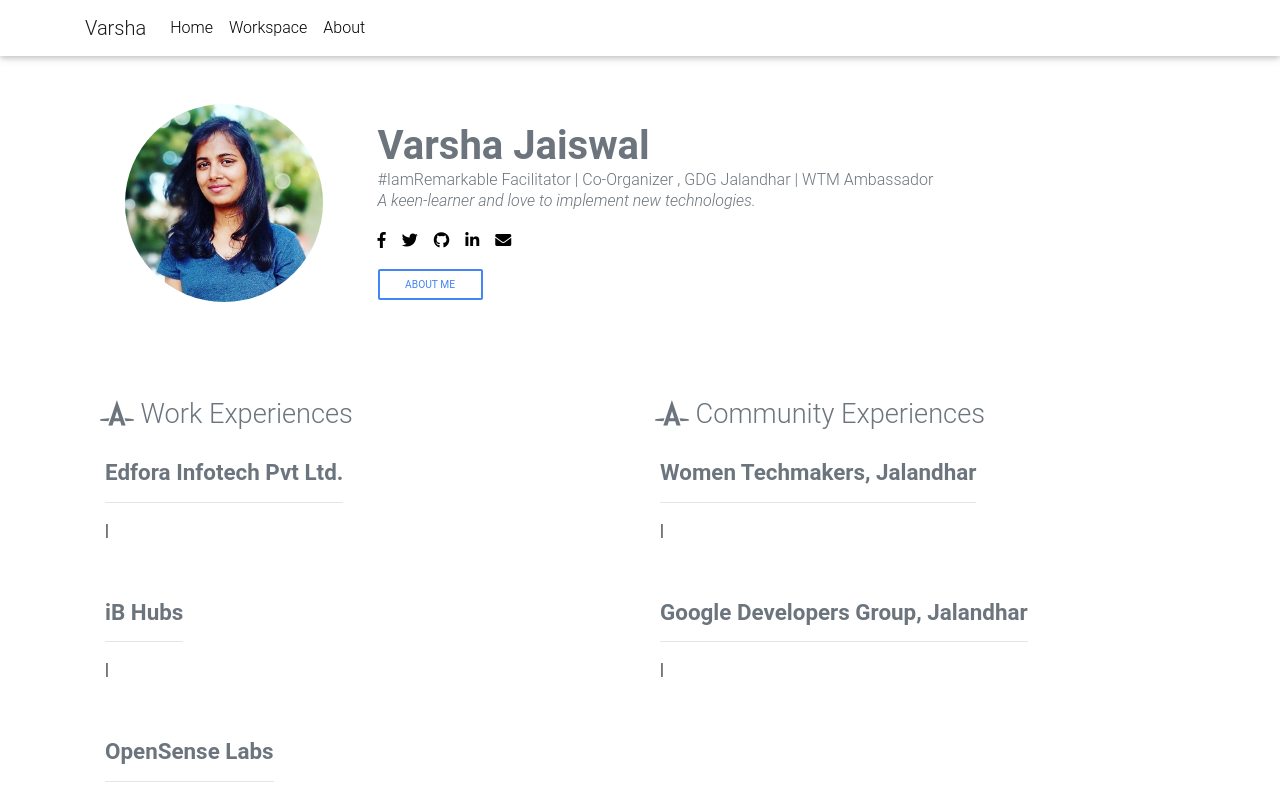
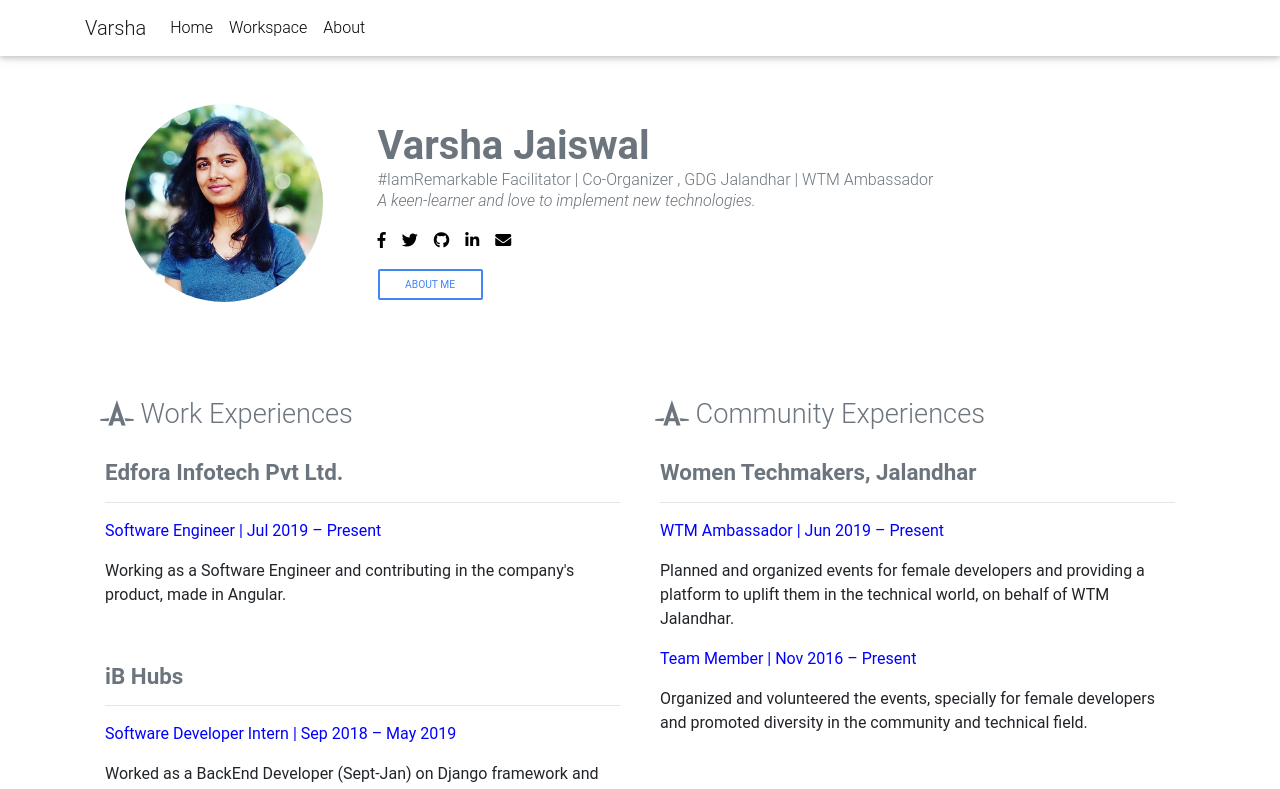
Before and after one commit to Varsha-Jaiswal/Varsha-Portfolio, a Vue app: page / in a window 1280 px wide. Shown: the top 789 px of the page. Built offline with nearby package versions, Linux system fonts and the light colour scheme.

Commit message:
UI updated (experiences)

```diff
--- a/src/components/home/experiences.vue
+++ b/src/components/home/experiences.vue
@@ -11,8 +11,16 @@
                         <div class="card-body">
                             <h4 class="card-title font-weight-bold text-muted h4-responsive" style="max-height:200">{{ item.name }}</h4>
                             <hr>
-                            <p>{{ item.role }} | {{ item.duration }}</p>
-                            <p>{{ item.description }}</p>
+                            <div v-if="item.role2 && item.duration2">
+                                <p style="color:blue">{{ item.role1 }} | {{ item.duration1 }}</p>
+                                <p>{{ item.description1 }}</p>
+                                <p style="color:blue"> {{ item.role2 }} | {{ item.duration2 }}</p>
+                                <p>{{ item.description2 }}</p>
+                            </div>
+                            <div v-else>
+                                <p style="color:blue">{{ item.role1 }} | {{ item.duration1 }} </p>
+                                <p>{{ item.description1 }}</p>
+                            </div>
                         </div>
                     </div>
                 </div>
@@ -26,8 +34,16 @@
                         <div class="card-body">
                             <h4 class="card-title font-weight-bold text-muted h4-responsive">{{ item.name }}</h4>
                             <hr>
-                            <p>{{ item.role }} | {{ item.duration }}</p>
-                            <p>{{ item.description }}</p>
+                            <div v-if="item.role2 && item.duration2">
+                                <p style="color:blue">{{ item.role1 }} | {{ item.duration1 }}</p>
+                                <p>{{ item.description1 }}</p>
+                                <p style="color:blue">{{ item.role2 }} | {{ item.duration2 }}</p>
+                                <p>{{ item.description2 }}</p>
+                            </div>
+                            <div v-else>
+                                <p style="color:blue">{{ item.role1 }} | {{ item.duration1 }} </p>
+                                <p>{{ item.description1 }}</p>
+                            </div>
                         </div>
                     </div>
                 </div>
```
